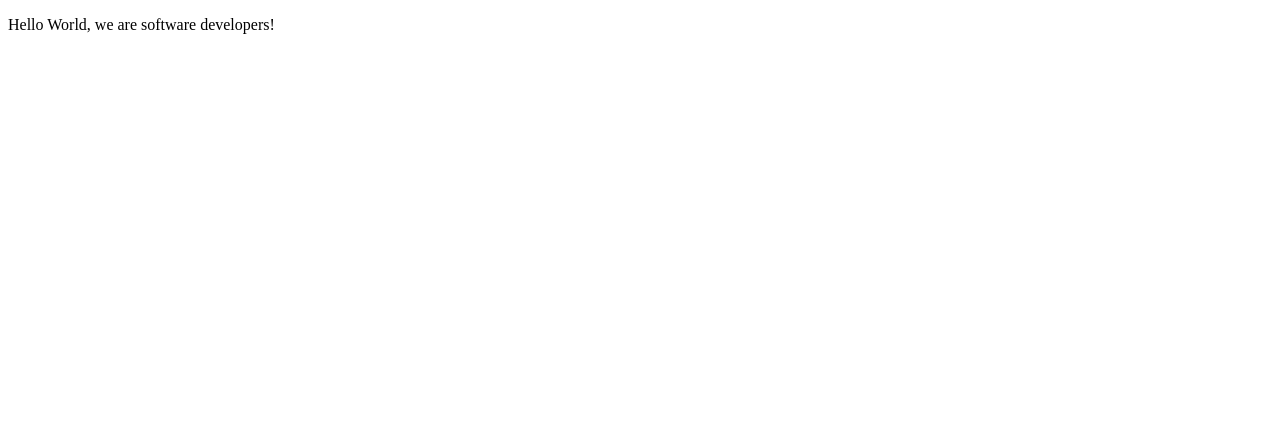
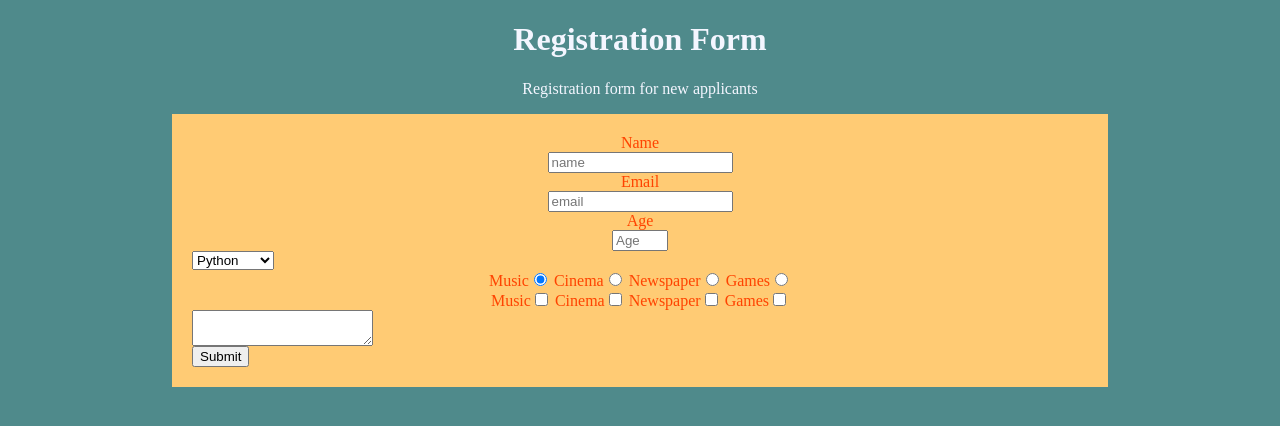
Before and after one commit to wandji20/first_css_project, a plain HTML site: page index.html in a window 1280 px wide. Drawn offline with Linux system fonts and the light colour scheme.

Commit message:
Added FreeCodeCamp Project

```diff
--- a/css/style.css
+++ b/css/style.css
@@ -0,0 +1,21 @@
+body{
+  text-align: center;
+  background-color: #4f8a8b;
+  margin: auto;
+
+}
+#header{
+  color: #f4f6ff;
+
+}
+.form-container{
+  width: 70%;
+  background-color: #ffcb74;
+  padding: 20px;
+  margin: auto;
+  color: #ff4301;
+
+}
+.input-item{
+  display: block;
+}
--- a/index.html
+++ b/index.html
@@ -8,19 +8,38 @@
 
   <body>
     <script src="https://cdn.freecodecamp.org/testable-projects-fcc/v1/bundle.js"></script>
- <p>Hello World, we are software developers!</p>
-<!--
-
-    Hello Camper!
-
-    For now, the test suite only works in Chrome!
-    Please read the README below in the JS Editor before beginning.
-    Feel free to delete this message once you have read it.
-    Good luck and Happy Coding!
-
-    - The freeCodeCamp Team
-
-    -->
+<div id="header">
+ <h1 id="title">Registration Form</h1>
+ <p id="description">Registration form for new applicants</p>
+</div>
+  <div class="form-container">
+    <form id="survey-form" action="index.html" method="post">
+        <label for="name" class="input-item" id="name-label">Name</label><input type="text" id="name" placeholder="name" required>
+        <label for="email"  class="input-item" id="email-label">Email</label><input type="email" id="email" name="" value="" placeholder="email" required>
+        <label for="number"  class="input-item" id="number-label">Age</label><input type="number" id="number" placeholder="Age" min="18" max="64">
+        <div class="input-item"  >
+       <select id="dropdown" class="input-item"   name="lecturs">
+         <option value="python">Python</option>
+         <option value="javascript">Javascript</option>
+         <option value="ruby">Ruby</option>
+</div>
+</select>
+<div  class="input-item" >
+<label>Music<input type="radio" name="hobby" value="music" checked></label>
+<label>Cinema<input type="radio" name="hobby" value="cinema"></label>
+<label>Newspaper<input type="radio" name="hobby" value="newspaper"></label>
+<label>Games<input   type="radio" name="hobby" value="games"></label>
+</div>
+<div class="input-item" >
+<label>Music<input  type="checkbox" name="hobby-check" value="music"></label>
+<label>Cinema<input  type="checkbox" name="hobby-check" value="cinema"></label>
+<label>Newspaper<input  type="checkbox" name="hobby-check" value="newspaper"></label>
+<label>Games<input  type="checkbox" name="hobby-check" value="games "></label>
+</div>
+<textarea  class="input-item" name="name" rows="2" cols="20s"></textarea>
+<button  class="input-item" id="submit" type="submit" name="button">Submit</button>
+</form>
+  </div>
     <script  src="js/index.js"></script>
   </body>
 </html>
```
